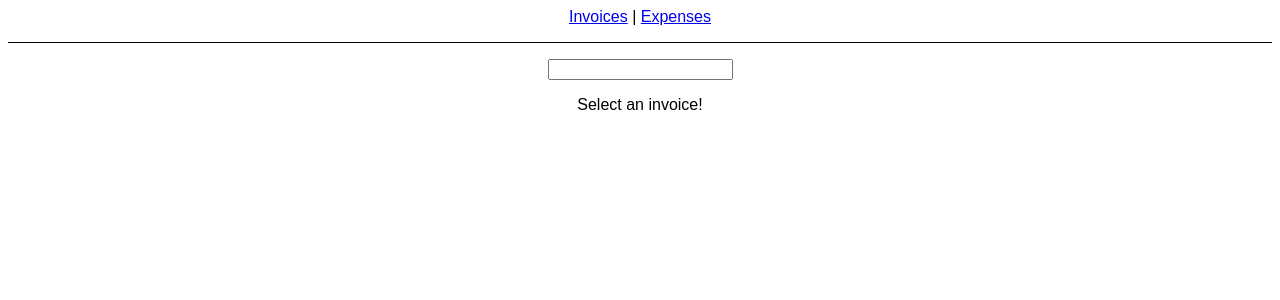
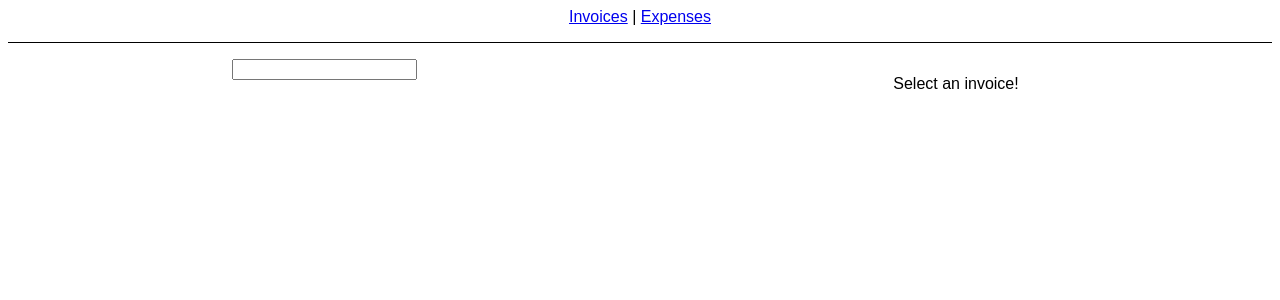
Before and after one commit to jihoo-o/react-router, a React (Create React App) app: page /invoices in a window 1280 px wide. Shown: the top 300 px of the page. Built offline with nearby package versions, Linux system fonts and the light colour scheme.

Commit message:
Custom Behavior 검색 결과 클릭시 url에 search param이 사라져 검색어, 검색 결과가 초기화되는 문제 -> <NavLink>와 useLocation을 합성한 컴포넌트를 사용해 url에 search param을 유지함으로써 해결

```diff
--- a/src/routes/invoices.jsx
+++ b/src/routes/invoices.jsx
@@ -1,5 +1,6 @@
-import { NavLink, Outlet, useSearchParams } from "react-router-dom";
+import { Outlet, useSearchParams } from "react-router-dom";
 import { getInvoices } from "../data";
+import QueryNavLink from "./queryNavLink";
 
 const Invoices = () => {
     const invoices = getInvoices();
@@ -7,7 +8,8 @@ const Invoices = () => {
     // searchParams.set vs setSearchParams
 
     return (
-        <div style={{ padding: "1rem 0" }}>
+        <div style={{ padding: "1rem 0", display: "flex" }}>
+            <div style={{ width: "50%" }}>
                 <input
                     value={searchParams.get("filter") || ""}
                     onChange={(e) => {
@@ -29,21 +31,18 @@ const Invoices = () => {
                         })
                         .map((invoice) => (
                             <li key={invoice.number}>
-                            <NavLink
-                                style={({ isActive }) => {
-                                    return {
-                                        color: isActive ? "red" : ""
-                                    };
-                                }}
+                                <QueryNavLink
                                     to={`/invoices/${invoice.number}`}
-                                // className={({ isActive }) => isActive ? "red" : "blue"}
                                 >
                                     {invoice.name}
-                            </NavLink>
+                                </QueryNavLink>
                             </li>
                         ))}
                 </ul>
+            </div>
+            <div style={{ width: "50%" }}>
                 <Outlet />
+            </div>
         </div>
     );
 };
--- /dev/null
+++ b/src/routes/queryNavLink.jsx
@@ -0,0 +1,18 @@
+import { NavLink, useLocation } from "react-router-dom";
+
+const QueryNavLink = ({ to, ...props }) => {
+    let location = useLocation();
+    return (
+        <NavLink
+            style={({ isActive }) => {
+                return {
+                    color: isActive ? "red" : ""
+                };
+            }}
+            to={to + location.search}
+            {...props}
+        />
+    );
+};
+
+export default QueryNavLink;
```
Lines whose indentation alone changed are shown as unchanged.
